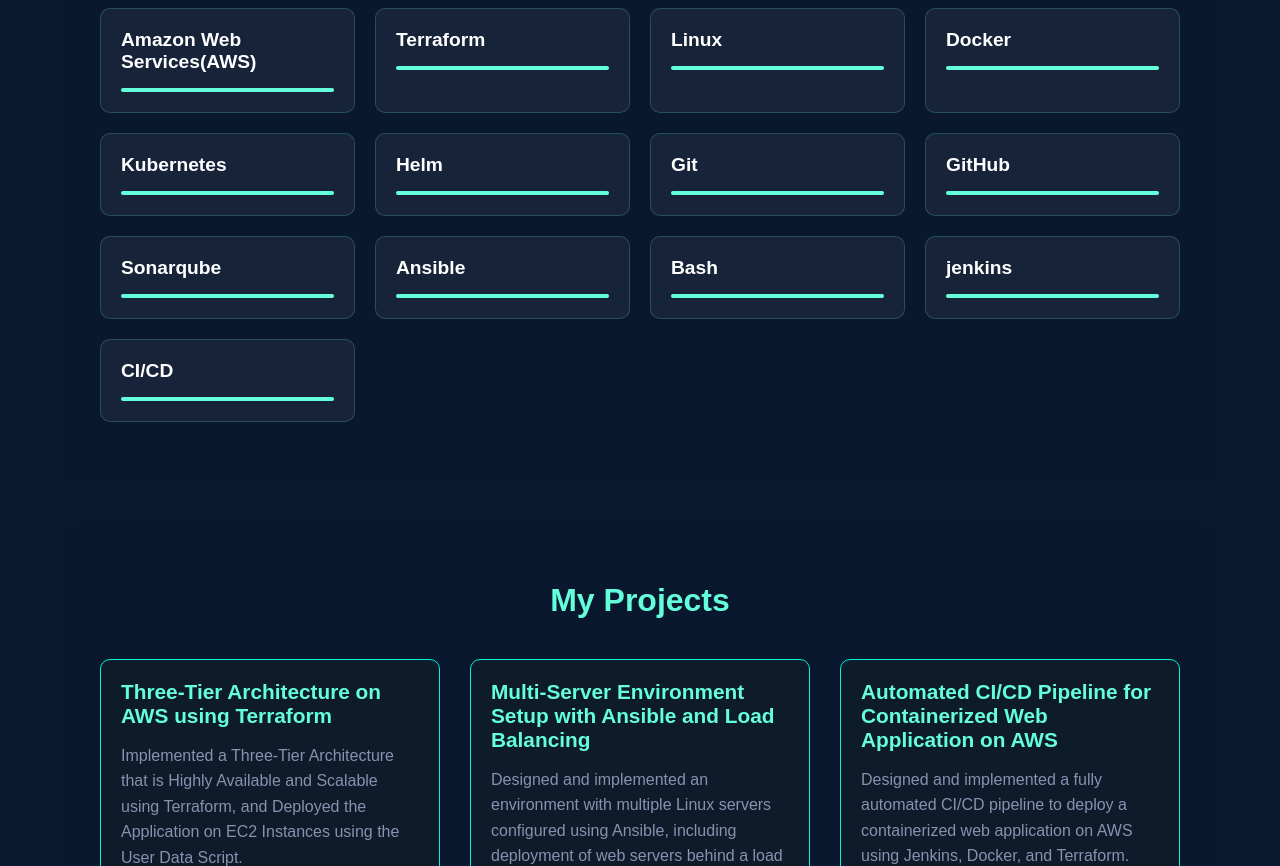
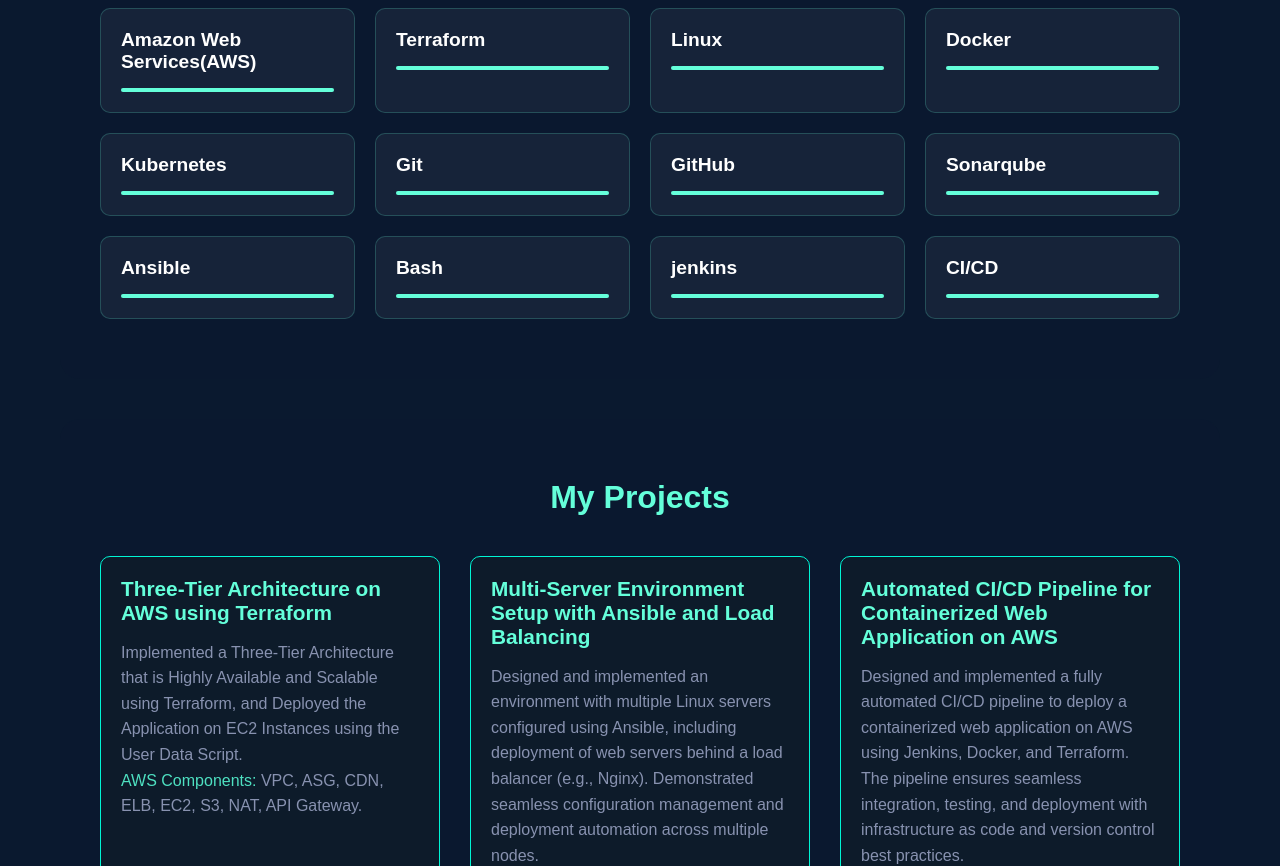
Before and after one commit to UjwalNagrikar/My-Portfolio, a plain HTML site: page index.html in a window 1280 px wide. Shown: the part 1420-2286 px from the top of the page. Drawn offline with Linux system fonts and the light colour scheme.

Commit message:
My-Portfolio-Web-page

```diff
--- a/index.html
+++ b/index.html
@@ -60,10 +60,6 @@
                 </div>
                 <div class="skill-box">
                     <h3>Kubernetes</h3>
-                    <div class="skill-progress"></div>
-                </div>
-                <div class="skill-box">
-                    <h3>Helm</h3>
                     <div class="skill-progress"></div>
                 </div>
                 <div class="skill-box">
```
